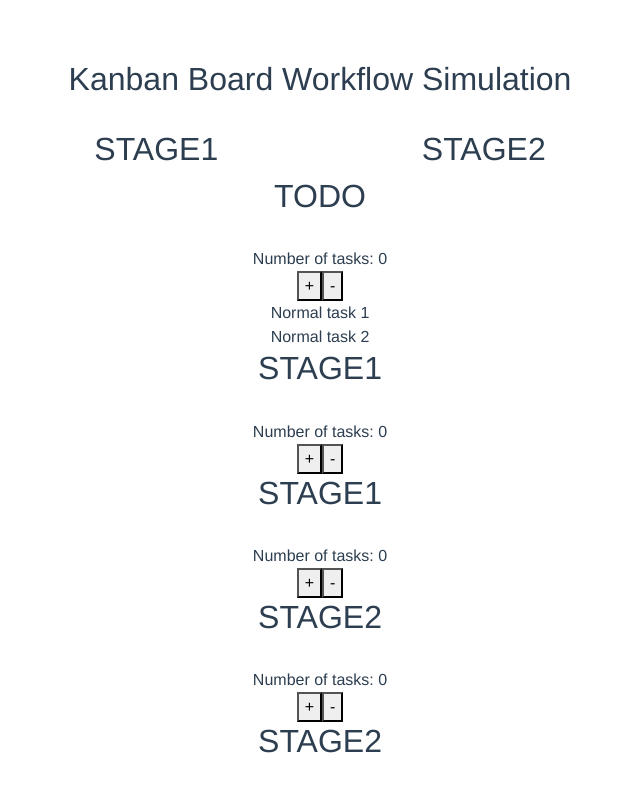
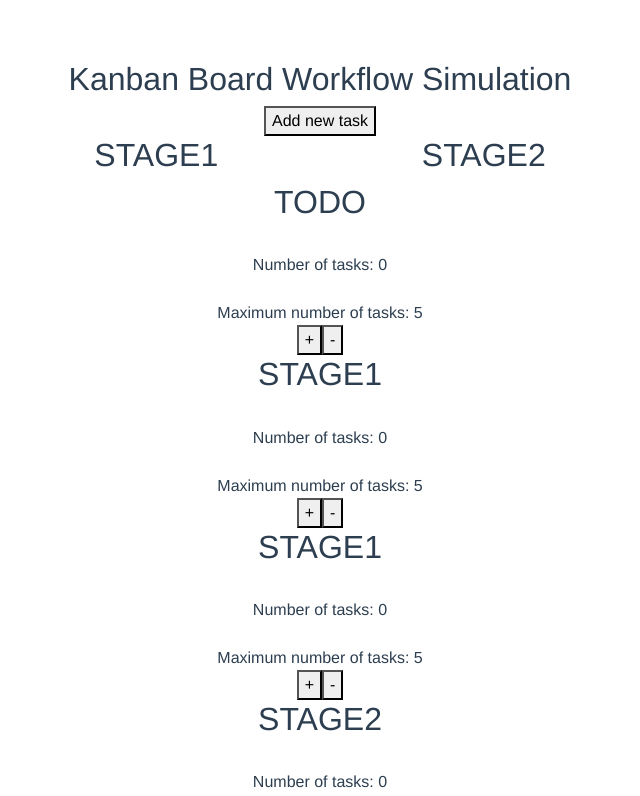
Before and after one commit to zakrzewskib/KanbanWorkflowSimulation, a Vue app: page / in a window 1280 px wide. Shown: the top 796 px of the page, without its empty margins (320-960 px from the left). Built offline with nearby package versions, Linux system fonts and the light colour scheme.

Commit message:
Add max number of tasks and adding new task

```diff
--- a/src/App.vue
+++ b/src/App.vue
@@ -1,6 +1,8 @@
 <template>
   <div id="app">
-    <h2>{{ title }}</h2> <br>
+    <h2>{{ title }}</h2>
+    <button @click="addItem">Add new task</button>
+    <br />
     <div class="row">
       <div class="col-3"></div>
       <div class="col-3"><h2>STAGE1</h2></div>
@@ -18,7 +20,8 @@
         >
         </Task>
       </Column>
-      <Column id="column-2" name="STAGE1"> </Column>
+      <Column id="column-2" name="STAGE1" :numberOfTasks="numberOfTasks">
+      </Column>
       <Column id="column-3" name="STAGE1"> </Column>
       <Column id="column-4" name="STAGE2"> </Column>
       <Column id="column-5" name="STAGE2"> </Column>
@@ -36,10 +39,20 @@ export default {
     return {
       title: "Kanban Board Workflow Simulation",
       tasks: [
-        { id: Math.random(), name: "Normal task 1" },
-        { id: Math.random(), name: "Normal task 2" },
+        // { id: Math.random(), name: "Normal task 1" },
+        // { id: Math.random(), name: "Normal task 2" },
       ],
+      numberOfTasks: 0,
     };
+  },
+  methods: {
+    addItem() {
+      this.tasks.push({
+        name: "Zwykły task",
+        id: Math.random(),
+      });
+      this.numberOfTasks++;
+    },
   },
   name: "App",
   components: {
--- a/src/components/Column.vue
+++ b/src/components/Column.vue
@@ -1,29 +1,36 @@
 <template>
   <div
+    v-bind:style="styleObject"
     :id="id"
     :name="name"
+    :numberOfTasks="numberOfTasks"
     class="column"
     @dragover.prevent
     @drop.prevent="drop"
   >
-    <h2>{{ name }}</h2> <br>
-    Number of tasks: {{ counter }}
+    <h2>{{ name }}</h2>
+    <br />
+    <div id="nrOfTasks">Number of tasks: {{ counter }}</div>
+    <br />
+    Maximum number of tasks: {{ maxTasks }}
     <div class="buttoncontainer">
       <button @click="increaseCounter">+</button>
       <button @click="decreaseCounter">-</button>
     </div>
-
     <slot />
   </div>
 </template>
 
 <script>
 export default {
-  props: ["id", "name"],
+  props: ["id", "name", "numberOfTasks"],
   data() {
     return {
       counter: 0,
       maxTasks: 5,
+      styleObject: {
+        background: "",
+      },
     };
   },
 
@@ -34,17 +41,22 @@ export default {
       task.style.display = "block";
       e.target.appendChild(task);
     },
+
     increaseCounter() {
-      if (this.counter >= this.maxTasks) {
+      if (this.counter < this.maxTasks) {
+        this.counter += 1;
+        document.getElementById("nrOfTasks").style.color = "";
+      }
+      if (this.counter == this.maxTasks) {
         this.counter = this.maxTasks;
-      } else {
-        this.counter += 1;
+        document.getElementById("nrOfTasks").style.color = "red";
       }
     },
     decreaseCounter() {
       if (this.counter > 0) {
         this.counter -= 1;
       }
+      document.getElementById("nrOfTasks").style.color = "";
     },
   },
 };
--- a/src/main.js
+++ b/src/main.js
@@ -13,6 +13,8 @@ import App from './App.vue'
 
 Vue.config.productionTip = false
 
+window.onbeforeunload = function () { return false; }
+
 new Vue({
   render: h => h(App),
 }).$mount('#app')
```
